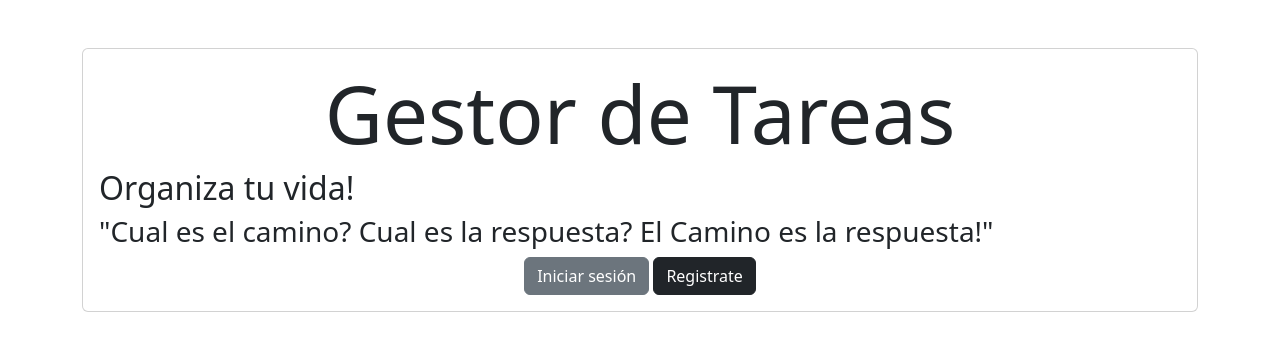
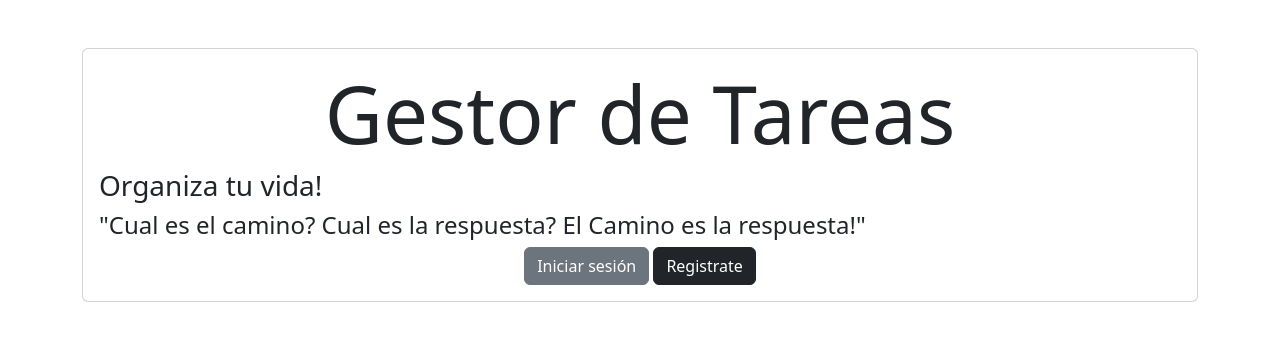
Before and after one commit to martinvalinoti/GestorTareas, a Django app: page / in a window 1280 px wide. Shown: the part 56-407 px from the top of the page. Run offline with Django 4.2, Linux system fonts and the light colour scheme.

Commit message:
español2

```diff
--- a/tasks/templates/home.html
+++ b/tasks/templates/home.html
@@ -4,9 +4,9 @@
 {% block content %}
 <main class=" container py-5">
     <section class="card card-body">
-        <h1 class="display-1 text-center">Gestor de Tareas</h1>
-        <H2>Organiza tu vida!</H2>
-        <H3>"Cual es el camino? Cual es la respuesta? El Camino es la respuesta!"</H3>
+        <h2 class="display-1 text-center">Gestor de Tareas</h2>
+        <h3>Organiza tu vida!</h3>
+        <h4>"Cual es el camino? Cual es la respuesta? El Camino es la respuesta!"</h4>
 
         <div class="text-center">
             <a class="btn btn-secondary" href="/signin/">
```
